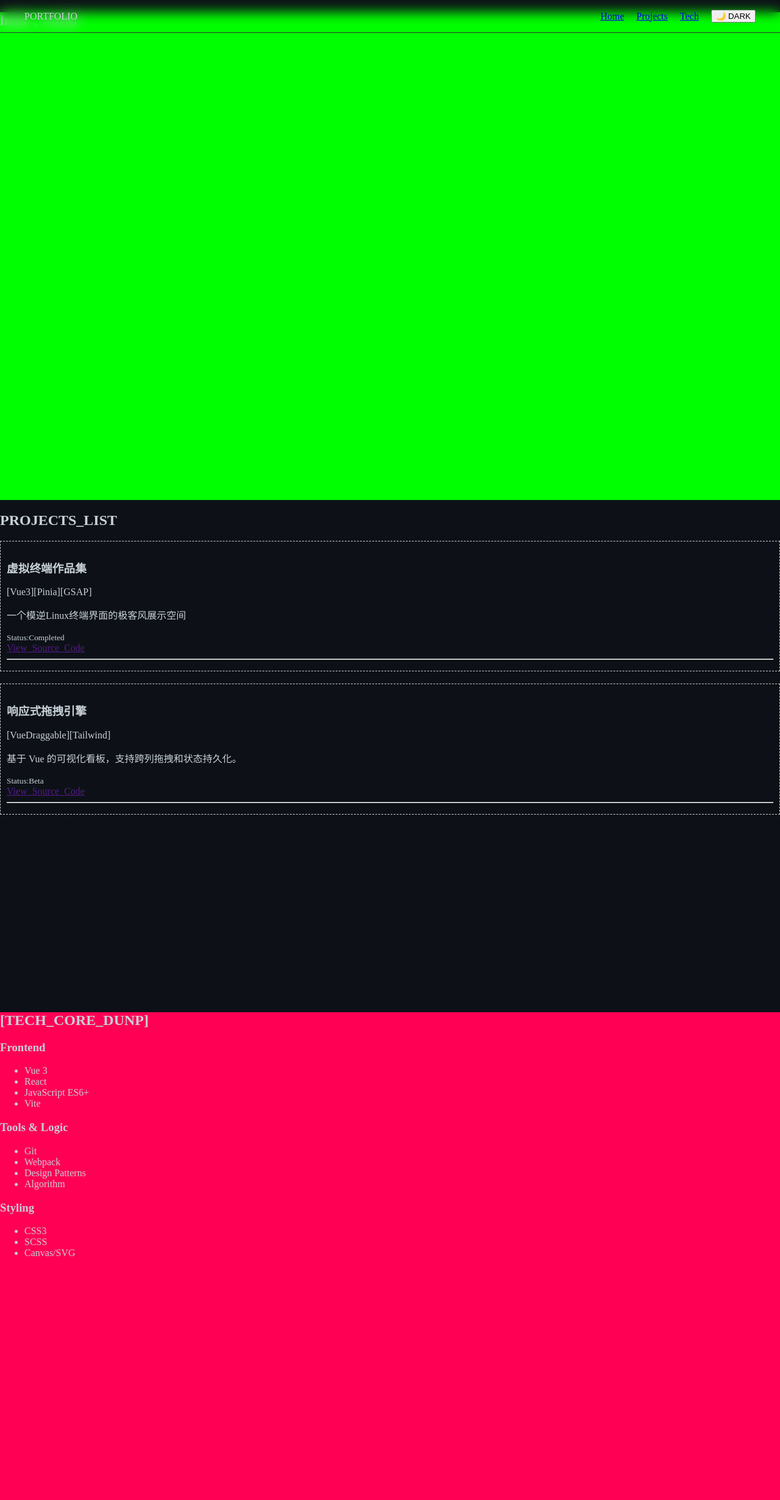
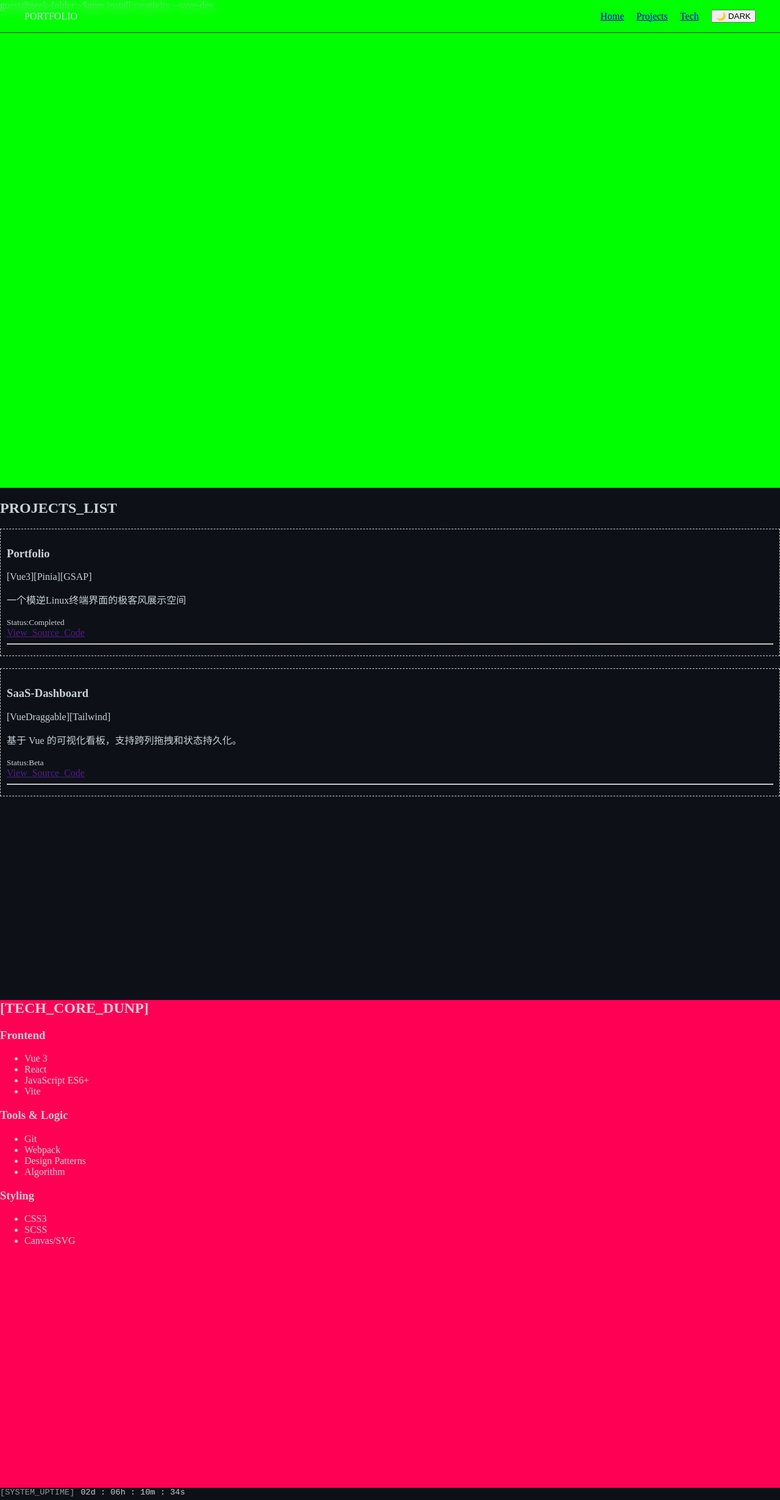
Before and after one commit to YoungMuggle/vue-my-portfolio, a Vue app: page /#/ in a window 1280 px wide. Shown: the whole page at 61% size. Built offline with nearby package versions, Linux system fonts and the light colour scheme.

Commit message:
update herosection

```diff
--- a/src/App.vue
+++ b/src/App.vue
@@ -9,6 +9,7 @@
     <main>
       <router-view />
     </main>
+    <TheUptime />
   </div>
 </template>
 
@@ -16,6 +17,7 @@
 import { onMounted, onUnmounted } from "vue";
 import TheNavbar from "./components/TheNavbar.vue";
 import { useAppConfigStore } from "./stores/appConfig";
+import TheUptime from "./components/TheUptime.vue";
 const config = useAppConfigStore();
 const handleResize = () => {
   config.checkDevice();
--- /dev/null
+++ b/src/components/CommandPalette.vue
@@ -0,0 +1,50 @@
+<template>
+  <div v-if="isVisible" class="palette-overlay" @click.self="isVisible = false">
+    <div class="palette-window">
+      <input
+        ref="searchInput"
+        v-model="query"
+        placeholder="Type a project name to jump..."
+        @keyup.esc="isVisible = false"
+      />
+      <ul v-if="results.length">
+        <li v-for="item in results" :key="item.id" @click="jumpTo(item.id)">
+          [EXECUTE]{{ item.title }}
+        </li>
+      </ul>
+    </div>
+  </div>
+</template>
+<script setup>
+import { computed, nextTick, onMounted, onUnmounted, ref } from "vue";
+import { useRouter } from "vue-router";
+import { projectData } from "../data/projects";
+
+const isVisible = ref(false);
+const query = ref("");
+const router = useRouter();
+
+const results = computed(() => {
+  if (!query.value) return [];
+  return projectData.filter((p) =>
+    p.title.toLowerCase().includes(query.value.toLowerCase()),
+  );
+});
+const jumpTo = (id) => {
+  isVisible.value = false;
+  router.push(`#/projects`);
+};
+const handleKeyDown = (e) => {
+  if (e.ctrlKey && e.key === "k") {
+    e.preventDefault();
+    isVisible.value = !isVisible.value;
+    if (isVisible.value) {
+      nextTick(() => {
+        document.querySelector(".palette-window input")?.focus();
+      });
+    }
+  }
+};
+onMounted(() => window.addEventListener("keydown", handleKeyDown));
+onUnmounted(() => window.removeEventListener("keydown", handleKeyDown));
+</script>
--- /dev/null
+++ b/src/components/TheUptime.vue
@@ -0,0 +1,47 @@
+<template>
+  <div class="uptime-monitor">
+    <span class="label">[SYSTEM_UPTIME]</span>
+    <span class="time-value">{{ uptimeString }}</span>
+  </div>
+</template>
+<script setup>
+import { onMounted, onUnmounted, ref } from 'vue';
+
+const START_TIME = new Date(2026,3,12,0,0,0).getTime()
+const uptimeString = ref('')
+let timer = null
+const updateUptime = () => {
+  const now = new Date().getTime()
+  const diff = now - START_TIME
+  if (isNaN(diff)) {
+    uptimeString.value = 'SYSTEM_OFFLINE'
+    return
+  }
+  const days = Math.floor(diff / (1000 * 60 * 60 * 24))
+  const hours = Math.floor((diff % (1000 * 60 * 60 * 24)) / (1000 * 60 * 60))
+  const minutes = Math.floor((diff % (1000 * 60 * 60)) / (1000 * 60))
+  const seconds = Math.floor((diff % (1000 * 60)) / 1000)
+  const fNum = (num) => num.toString().padStart(2, '0')
+  uptimeString.value = `${fNum(days)}d : ${fNum(hours)}h : ${fNum(minutes)}m : ${fNum(seconds)}s`
+}
+onMounted(() => {
+  updateUptime()
+  timer = setInterval(updateUptime, 1000)
+})
+onUnmounted(() => {
+  if (timer) {
+    clearInterval(timer)
+  }
+})
+</script>
+<style scoped>
+.uptime-monitor{
+  font-family: monospace;
+  font-size: 0.85rem;
+  display: flex;
+  gap: 10px;
+}
+.label{
+  opacity: 0.7;
+}
+</style>
--- a/src/data/projects.js
+++ b/src/data/projects.js
@@ -1,7 +1,7 @@
 export const projectData = [
   {
     id: 1,
-    title: "虚拟终端作品集",
+    title: "Portfolio",
     techStack: ["Vue3", "Pinia", "GSAP"],
     description: "一个模逆Linux终端界面的极客风展示空间",
     link: "",
@@ -9,7 +9,7 @@ export const projectData = [
   },
   {
     id: 2,
-    title: "响应式拖拽引擎",
+    title: "SaaS-Dashboard",
     techStack: ["VueDraggable", "Tailwind"],
     description: "基于 Vue 的可视化看板，支持跨列拖拽和状态持久化。",
     link: "",
--- a/src/views/HeroSection.vue
+++ b/src/views/HeroSection.vue
@@ -0,0 +1,33 @@
+<template>
+  <div class="terminal-hero">
+    <CommandPalette />
+    <div class="code-line">
+      <span class="prompt">guest@geek-folder:~$</span>
+      <span class="typed-text">{{ displayText }}</span>
+      <span class="cursor">_</span>
+    </div>
+  </div>
+</template>
+<script setup>
+import { onMounted, ref } from 'vue';
+import CommandPalette from '../components/CommandPalette.vue';
+
+const fullText = "npm install creativity --save-dev"
+const displayText = ref('')
+const typingSpeed = 100
+
+const typeEffect = () => {
+  let i = 0
+  const timer = setInterval(() => {
+    if (i < fullText.length) {
+      displayText.value += fullText.charAt(i)
+      i++
+    } else {
+      clearInterval(timer)
+    }
+  },typingSpeed)
+}
+onMounted(() => {
+  typeEffect()
+})
+</script>
--- a/src/views/MainLayout.vue
+++ b/src/views/MainLayout.vue
@@ -1,7 +1,7 @@
 <template>
   <div class="app-container">
     <section id="hero">
-      <h1>hello , world</h1>
+      <HeroSection />
     </section>
     <section id="projects">
       <ProjectGallery />
@@ -17,6 +17,7 @@ import { onMounted, ref } from "vue";
 import { useAppConfigStore } from "../stores/appConfig";
 import ProjectGallery from "./ProjectGallery.vue";
 import TechStack from "./TechStack.vue";
+import HeroSection from "./HeroSection.vue";
 const config = useAppConfigStore();
 const activeSection = ref('hero');
 
```
